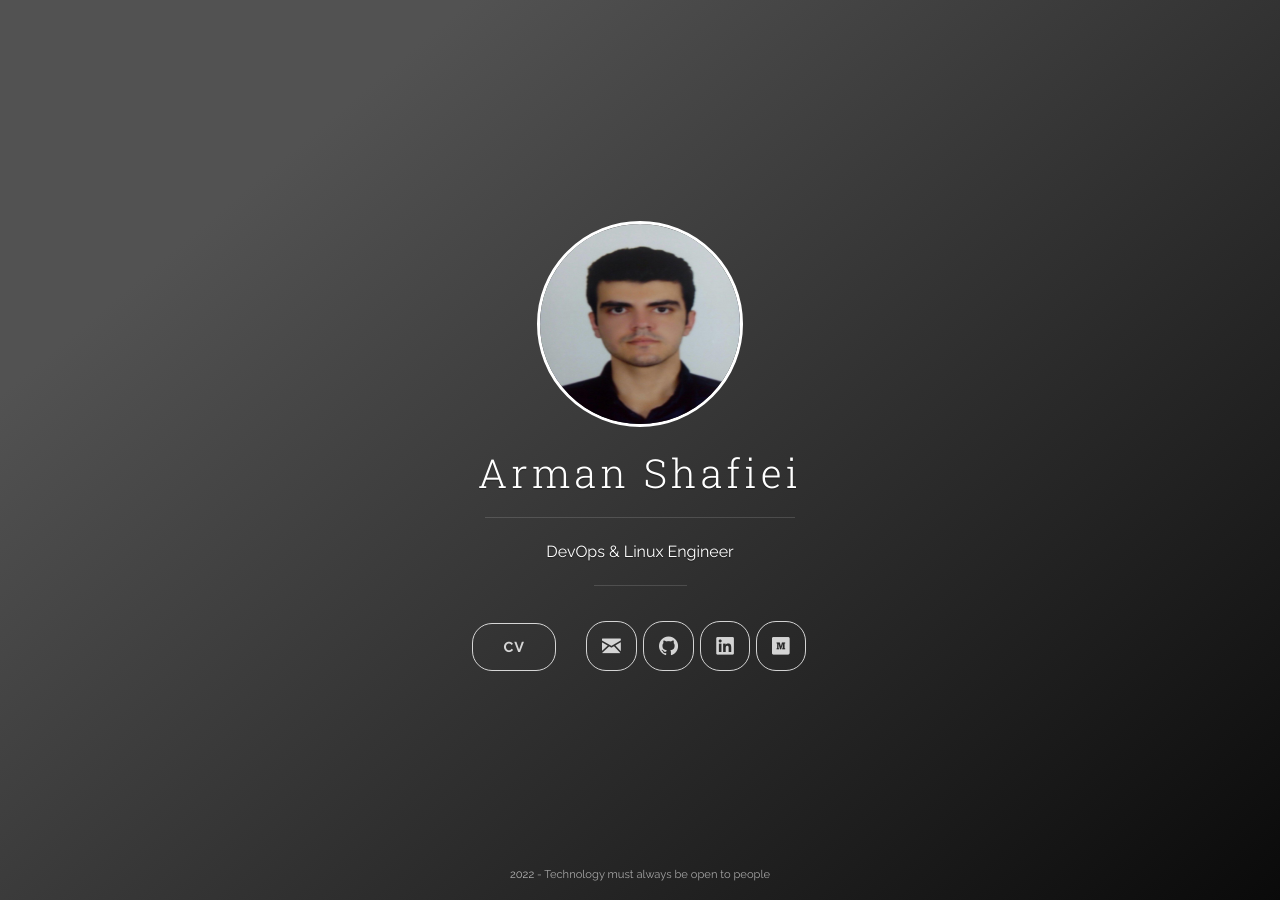
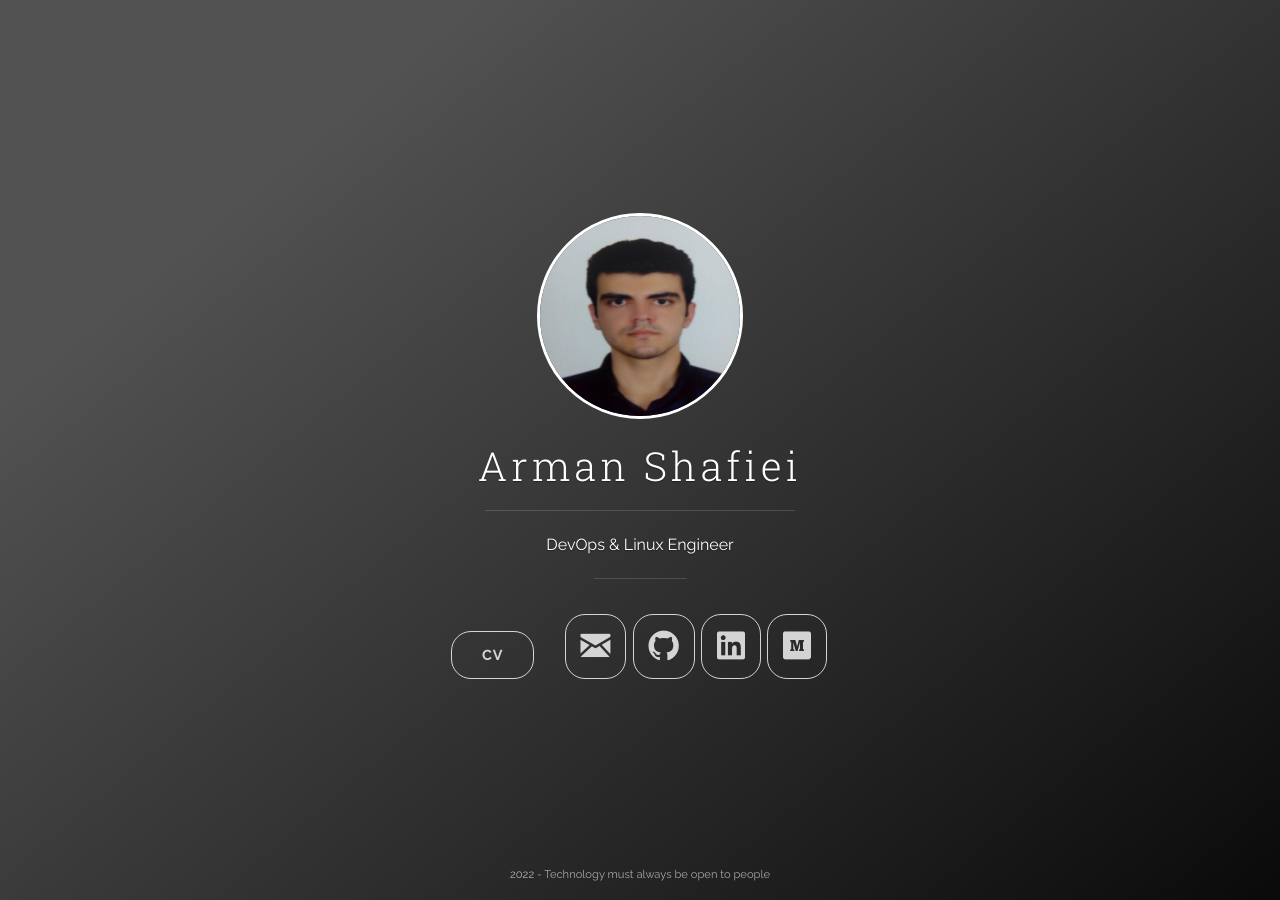
Before and after one commit to arman-shafiei/page, a Jekyll site: the page built from index.html, in a window 1280 px wide. Built offline with Jekyll 4.4.1, drawn with Linux system fonts in a browser that asks for light colours; nearby versions of some CDN libraries.

Commit message:
testing font

```diff
--- a/index_style/css/uno.css
+++ b/index_style/css/uno.css
@@ -1399,7 +1399,7 @@ nav {
 			display: none; }
 		.navigation--social a .icon {
 			display: block;
-			font-size: 1.7em; }
+			font-size: 2.7em; }
 
 .pagination {
 	display: block;
```
